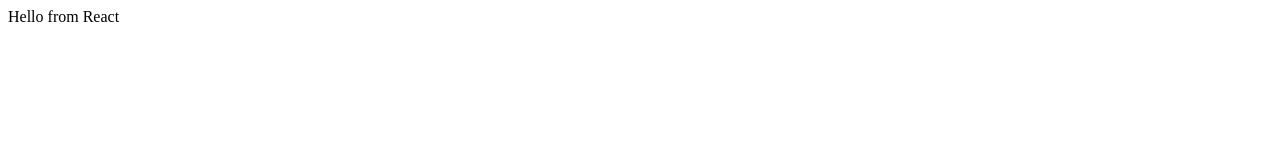
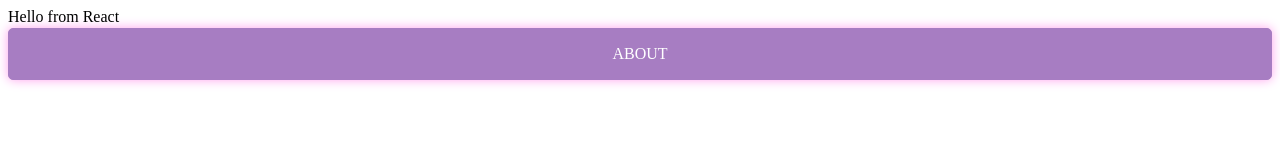
Before and after one commit to OoL33/portfolio_site, a React app: page / in a window 1280 px wide. Built offline with nearby package versions, Linux system fonts and the light colour scheme.

Commit message:
Created SideBar and configured Webpack

```diff
--- a/index.html
+++ b/index.html
@@ -10,7 +10,6 @@
     <title></title>
     <meta name="description" content="">
     <meta name="viewport" content="width=device-width, initial-scale=1">
-    <link rel="stylesheet" href="">
   </head>
   <body>
     <!--[if lt IE 7]>
--- a/package.json
+++ b/package.json
@@ -18,7 +18,9 @@
     "@babel/core": "^7.22.9",
     "@babel/preset-react": "^7.22.5",
     "babel-loader": "^9.1.3",
+    "css-loader": "^6.8.1",
     "html-webpack-plugin": "^5.5.3",
+    "style-loader": "^3.3.3",
     "webpack": "^5.88.2",
     "webpack-cli": "^5.1.4",
     "webpack-dev-server": "^4.15.1"
--- a/src/assets/styles.css
+++ b/src/assets/styles.css
@@ -0,0 +1,11 @@
+.sidebar {
+    margin-right: 0px;
+    margin-bottom: 10px;
+    color: #FFFFFF;
+    border: 1px solid #a77dc2;
+    background-color: #a77dc2;
+    box-shadow: 0 0 11px rgba(255, 161, 238, 1);
+    text-align: center;
+    margin-top: 2px;
+    border-radius: 5px;
+}
--- a/src/components/App.js
+++ b/src/components/App.js
@@ -1,7 +1,13 @@
 import React from "react";
+import SideBar from "./SideBar";
 
 const App = () => {
-  return <div>Hello from React</div>;
+  return (
+    <div>
+      Hello from React
+      <SideBar />
+    </div>
+  );
 };
 
 export default App;
--- /dev/null
+++ b/src/components/SideBar.js
@@ -0,0 +1,11 @@
+import React from "react";
+
+const SideBar = () => {
+  return (
+    <div className="sidebar">
+      <p>ABOUT</p>
+    </div>
+  );
+};
+
+export default SideBar;
--- a/webpack.config.js
+++ b/webpack.config.js
@@ -16,6 +16,10 @@
           loader: "babel-loader",
         },
       },
+      {
+        test: /\.css$/,
+        use: ["style-loader", "css-loader"],
+      },
     ],
   },
   plugins: [
```
Also changed, not shown: 1 other file.
